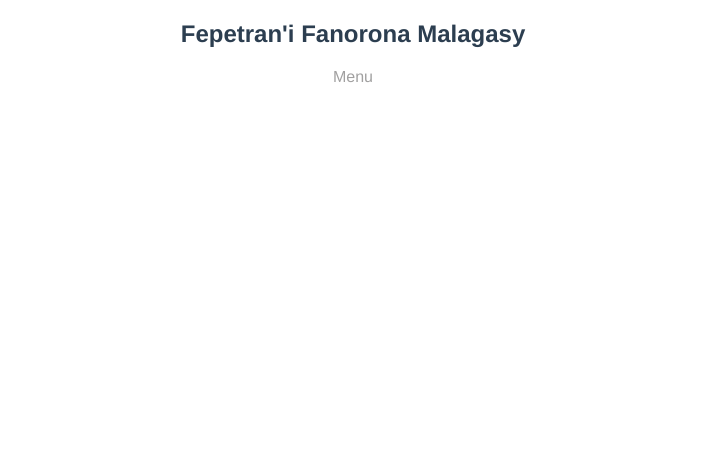
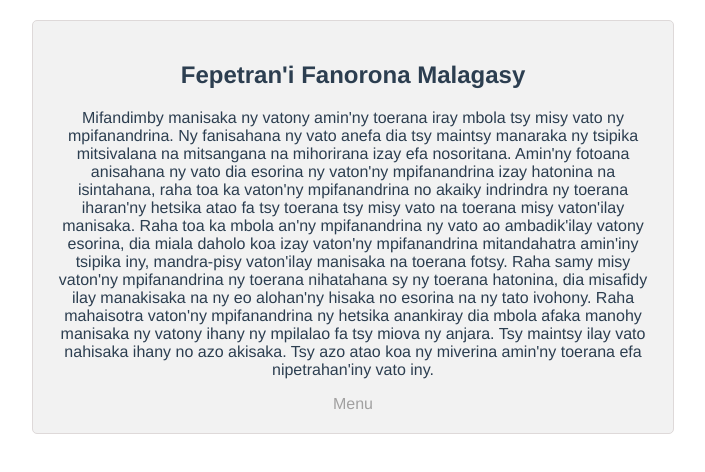
Before and after one commit to TatumLn/Gasy-Game-GG, a Vue app in the folder fanorona-vuejs/: page /Fepetra in a window 1280 px wide. Shown: the top 472 px of the page, without its empty margins (287-992 px from the left). Built offline with nearby package versions, Linux system fonts and the light colour scheme.

Commit message:
Deplacement OK!

```diff
--- a/fanorona-vuejs/src/components/Board.vue
+++ b/fanorona-vuejs/src/components/Board.vue
@@ -1,18 +1,19 @@
 <template>
+  <!---->
+    <div class="Board">
+    <div class="Zone-Menu">
+
+    </div>
     <!--Plateau de jeu-->
-     <div class="board-container">
-        <!--Zone de texte-->
-        <!--Zone de Jeu-->
-      <div class="board-row" v-for="(row, rowIndex) in board" :key="rowIndex">
-        <div class="board-cell" v-for="(cell, cellIndex) in row" :key="cellIndex" >
-             <!-- Afficher le pion blanc -->
-        <div v-if="cell === 'w'" class="piece white"></div>
-        <!-- Afficher le pion noir -->
-        <div v-if="cell === 'b'" class="piece black"></div>
-
-        </div>
+    <div class="Zone-Jeu">
+    <div class="board-row" v-for="(row, rowIndex) in board" :key="rowIndex">
+      <div class="board-cell" v-for="(cell, cellIndex) in row" :key="cellIndex" @click="cellClicked(rowIndex, cellIndex)">
+        <div v-if="cell === 'w'" class="piece white" :class="{ selectionner: PionPosition && PionPosition.row === rowIndex && PionPosition.cell === cellIndex }"></div>
+        <div v-if="cell === 'b'" class="piece black" :class="{ selectionner: PionPosition && PionPosition.row === rowIndex && PionPosition.cell === cellIndex }"></div>
       </div>
-      </div>
+    </div>
+  </div>
+  </div>
 
 </template>
 
@@ -24,6 +25,9 @@
       Mpilalao1: '',
       Mpilalao2: '',
       board: [],
+      Pion: '',
+      PionPosition: null,
+      CurrentPlayer: 'w'
       }
     },
   //Cycle de vie hook
@@ -128,14 +132,35 @@
         this.board[4][7] = 'b';
         break;
     }
+  },
+     // Logique des deplacements des pions
+  cellClicked(rowIndex, cellIndex) {
+     // Récupère la cellule cliquée par l'utilisateur.
+    const clickedCell = this.board[rowIndex][cellIndex];
+      // Si la cellule cliquée est vide.
+    if (!clickedCell) {
+      // Déplacer le pion sur la cellule cliquée.
+      if (this.PionPosition) {
+        this.board[rowIndex][cellIndex] = this.Pion;
+        this.board[this.PionPosition.row][this.PionPosition.cell] = '';
+        this.PionPosition = null;
+        // Change le joueur actuel
+        // Si le joueur actuel est "w" (blanc), le changer en "b" (noir) et vice versa
+        this.CurrentPlayer = this.CurrentPlayer === 'w' ? 'b' : 'w';
+      }
+    } else if (clickedCell === this.CurrentPlayer) {
+      // Sélectionner le pion.
+      this.PionPosition = { row: rowIndex, cell: cellIndex }; // Stocke la position du pion sélectionné.
+      this.Pion = clickedCell; // Stocke le type du pion sélectionné.
+    }
+  }
   }
 
     }
-}
 </script>
 
 <style>
-    .board-container {
+  .Zone-Jeu {
   display: flex;
   flex-direction: column;
   justify-content: center;
--- a/fanorona-vuejs/src/components/Fepetra.vue
+++ b/fanorona-vuejs/src/components/Fepetra.vue
@@ -5,6 +5,14 @@
             Fepetran'i Fanorona Malagasy
         </h2>
     </div>
+    <p>
+        Mifandimby manisaka ny vatony amin'ny toerana iray mbola tsy misy vato ny mpifanandrina. Ny fanisahana ny vato anefa dia tsy maintsy manaraka ny tsipika mitsivalana na mitsangana na mihorirana izay efa nosoritana.
+
+Amin'ny fotoana anisahana ny vato dia esorina ny vaton'ny mpifanandrina izay hatonina na isintahana, raha toa ka vaton'ny mpifanandrina no akaiky indrindra ny toerana iharan'ny hetsika atao fa tsy toerana tsy misy vato na toerana misy vaton'ilay manisaka.
+Raha toa ka mbola an'ny mpifanandrina ny vato ao ambadik'ilay vatony esorina, dia miala daholo koa izay vaton'ny mpifanandrina mitandahatra amin'iny tsipika iny, mandra-pisy vaton'ilay manisaka na toerana fotsy.
+Raha samy misy vaton'ny mpifanandrina ny toerana nihatahana sy ny toerana hatonina, dia misafidy ilay manakisaka na ny eo alohan'ny hisaka no esorina na ny tato ivohony.
+Raha mahaisotra vaton'ny mpifanandrina ny hetsika anankiray dia mbola afaka manohy manisaka ny vatony ihany ny mpilalao fa tsy miova ny anjara. Tsy maintsy ilay vato nahisaka ihany no azo akisaka. Tsy azo atao koa ny miverina amin'ny toerana efa nipetrahan'iny vato iny.
+    </p>
     <router-link to="/" style="color: #a1a0a0; text-decoration: none">Menu</router-link>
 </div>
 </template>
@@ -14,3 +22,14 @@
     name: 'FepetraPage'
 };
 </script>
+
+<style>
+      .contenu {
+        background-color: #f2f2f2;
+        border: 1px solid #ded9d9;
+        border-radius: 5px;
+        padding: 20px;
+        margin: 20px auto;
+        max-width: 600px;
+        }
+</style>
```
